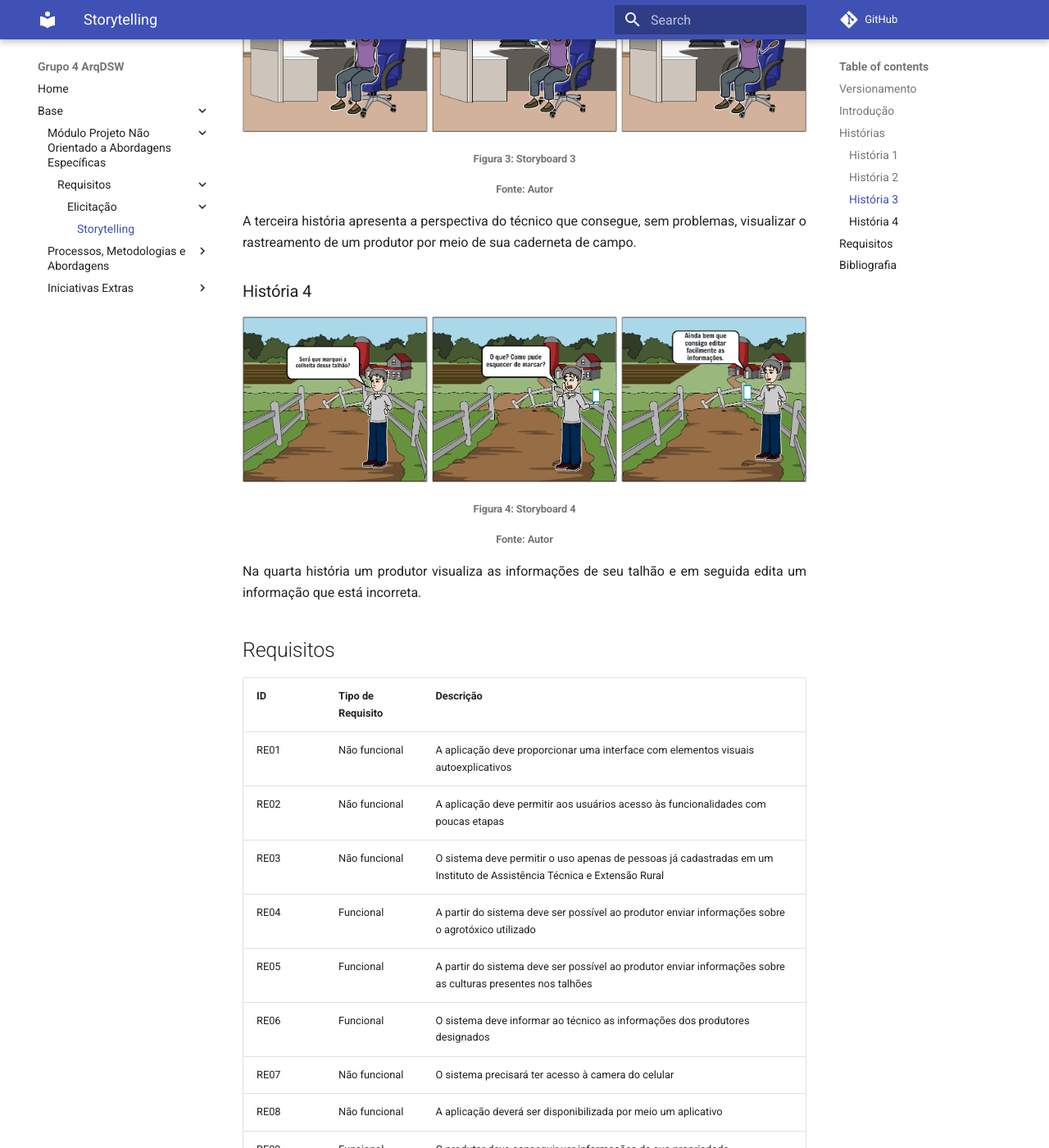
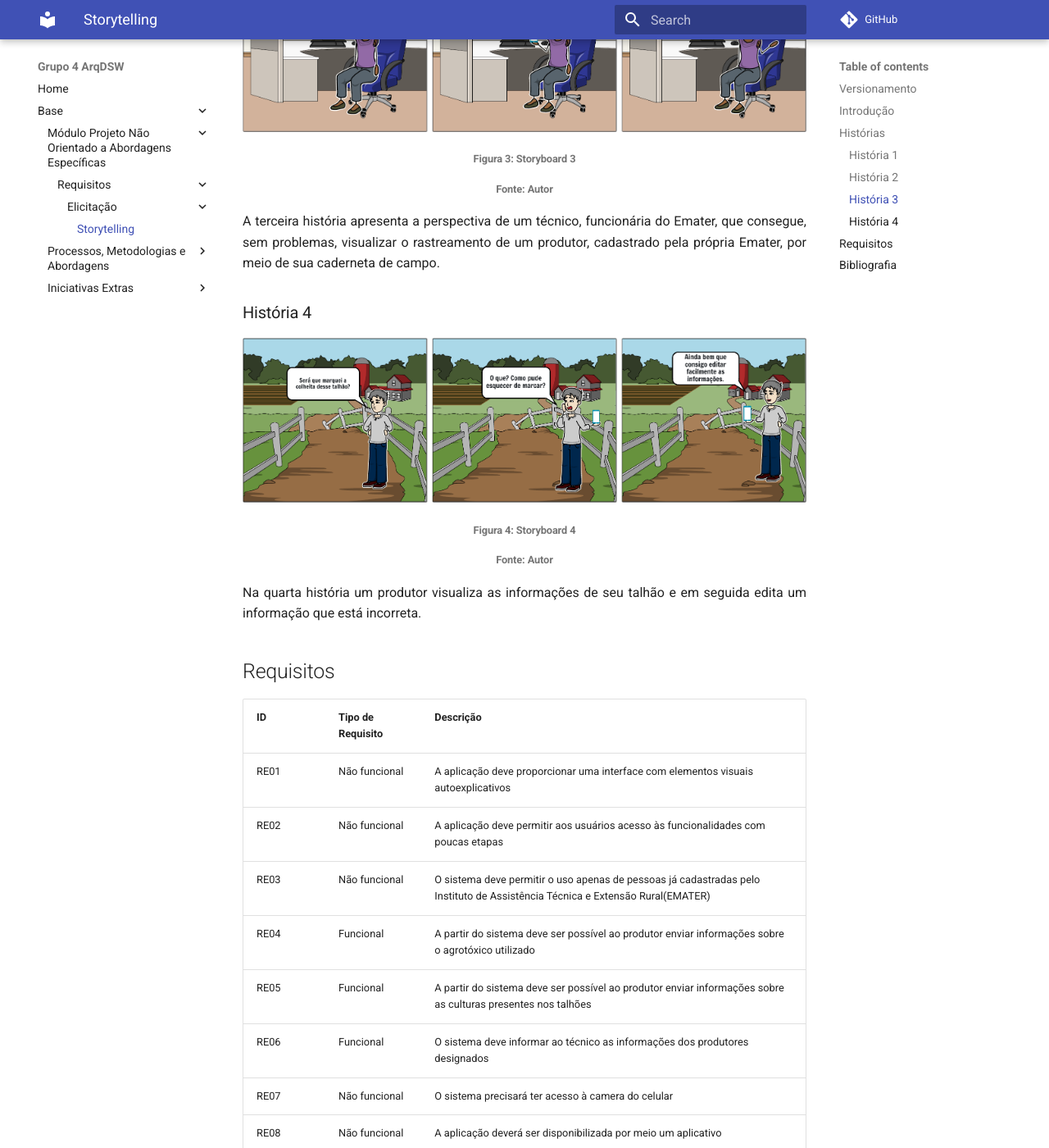
Before and after one commit to UnBArqDsw2021-2/2021.2_G4_CadernetaDeCampoDigital_docs, an MkDocs documentation site: the page built from docs/requisitos/elicitacao/storytelling.md, in a window 1280 px wide and 1400 px high, scrolled down 1746 px. Shown: the whole window at 82% size. Built offline with MkDocs 1.6.1 and Material for MkDocs 9.7.7, drawn with Linux system fonts in a browser that asks for light colours; comment, search, counter and statistics services are not loaded.

Commit message:
#6 Melhorando a descricao do storyboard 3

```diff
--- a/docs/requisitos/elicitacao/storytelling.md
+++ b/docs/requisitos/elicitacao/storytelling.md
@@ -27,7 +27,7 @@
 <img src="../../../assets/requisitos/elicitacao/storyboard3.png"/>
 <h6 align = "center">Figura 3: Storyboard 3</h6>
 <h6 align = "center">Fonte: Autor</h6>
-<p style="text-align: justify;">A terceira história apresenta a perspectiva do técnico que consegue, sem problemas, visualizar o rastreamento de um produtor por meio de sua caderneta de campo.</p>
+<p style="text-align: justify;">A terceira história apresenta a perspectiva de um técnico, funcionária do Emater, que consegue, sem problemas, visualizar o rastreamento de um produtor, cadastrado pela própria Emater, por meio de sua caderneta de campo.</p>
 
 ### História 4
 <img src="../../../assets/requisitos/elicitacao/storyboard4.png"/>
@@ -40,7 +40,7 @@
 |--|--|--|
 |RE01|Não funcional|A aplicação deve proporcionar uma interface com elementos visuais autoexplicativos|
 |RE02|Não funcional|A aplicação deve permitir aos usuários acesso às funcionalidades com poucas etapas|
-|RE03|Não funcional|O sistema deve permitir o uso apenas de pessoas já cadastradas em um Instituto de Assistência Técnica e Extensão Rural|
+|RE03|Não funcional|O sistema deve permitir o uso apenas de pessoas já cadastradas pelo Instituto de Assistência Técnica e Extensão Rural(EMATER)|
 |RE04|Funcional|A partir do sistema deve ser possível ao produtor enviar informações sobre o agrotóxico utilizado|
 |RE05|Funcional|A partir do sistema deve ser possível ao produtor enviar informações sobre as culturas presentes nos talhões|
 |RE06|Funcional|O sistema deve informar ao técnico as informações dos produtores designados|
```
